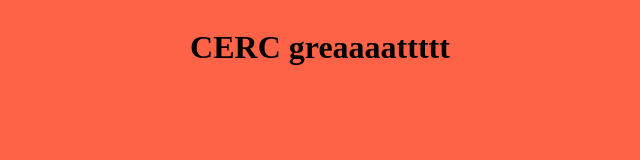
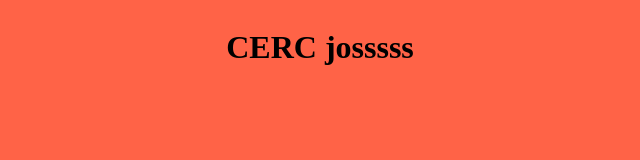
Before and after one commit to prampokan/pertemuan1cerc, a plain HTML site: page index.html in a window 1280 px wide. Shown: the whole page, without its empty margins (320-960 px from the left). Drawn offline with Linux system fonts and the light colour scheme.

Commit message:
simpan perubahan 2

```diff
--- a/index.html
+++ b/index.html
@@ -9,7 +9,7 @@
 </head>
 <body>
     <div class="container">
-        <h1>CERC greaaaattttt</h1>
+        <h1>CERC josssss</h1>
     </div>
 </body>
 </html>
```
